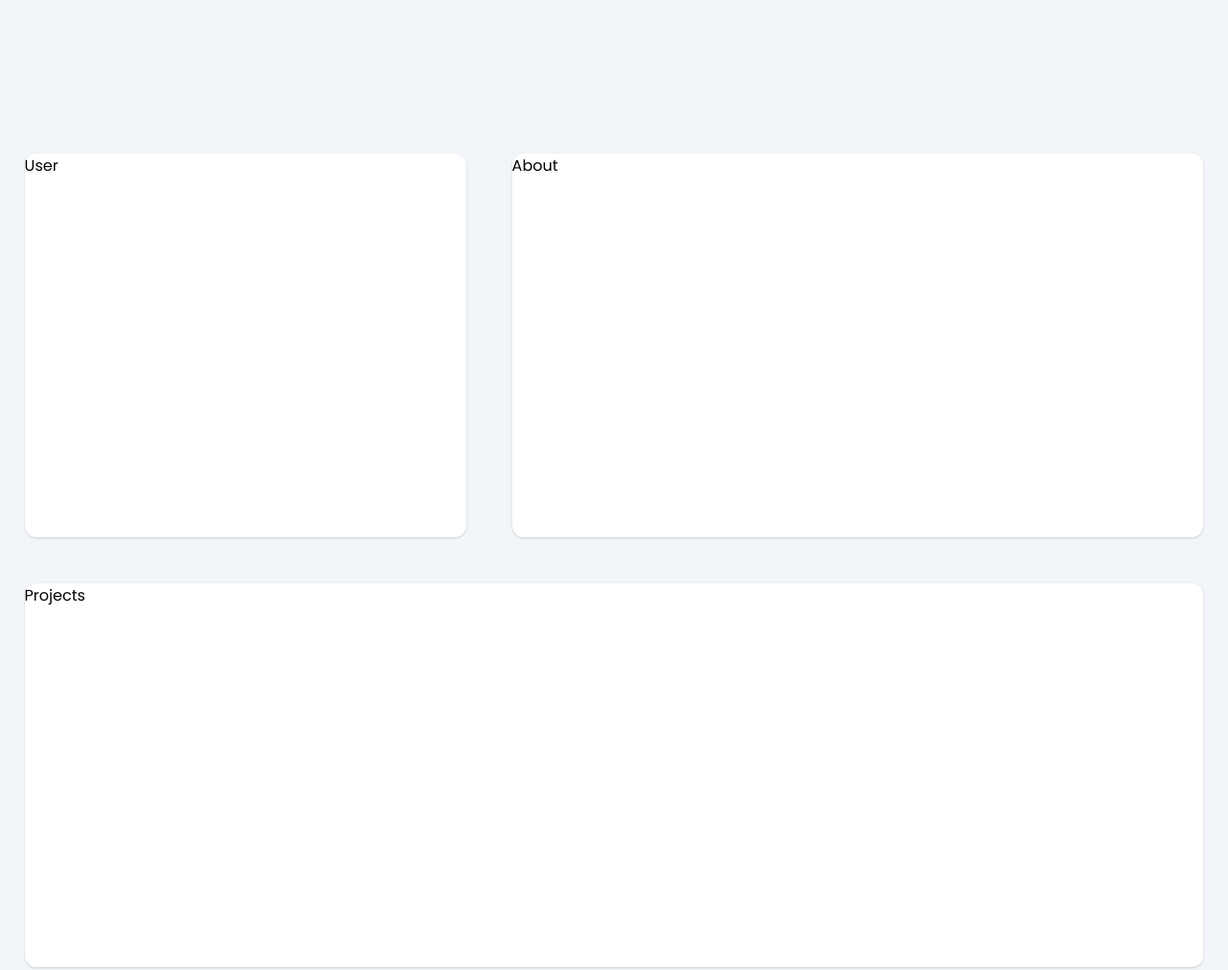
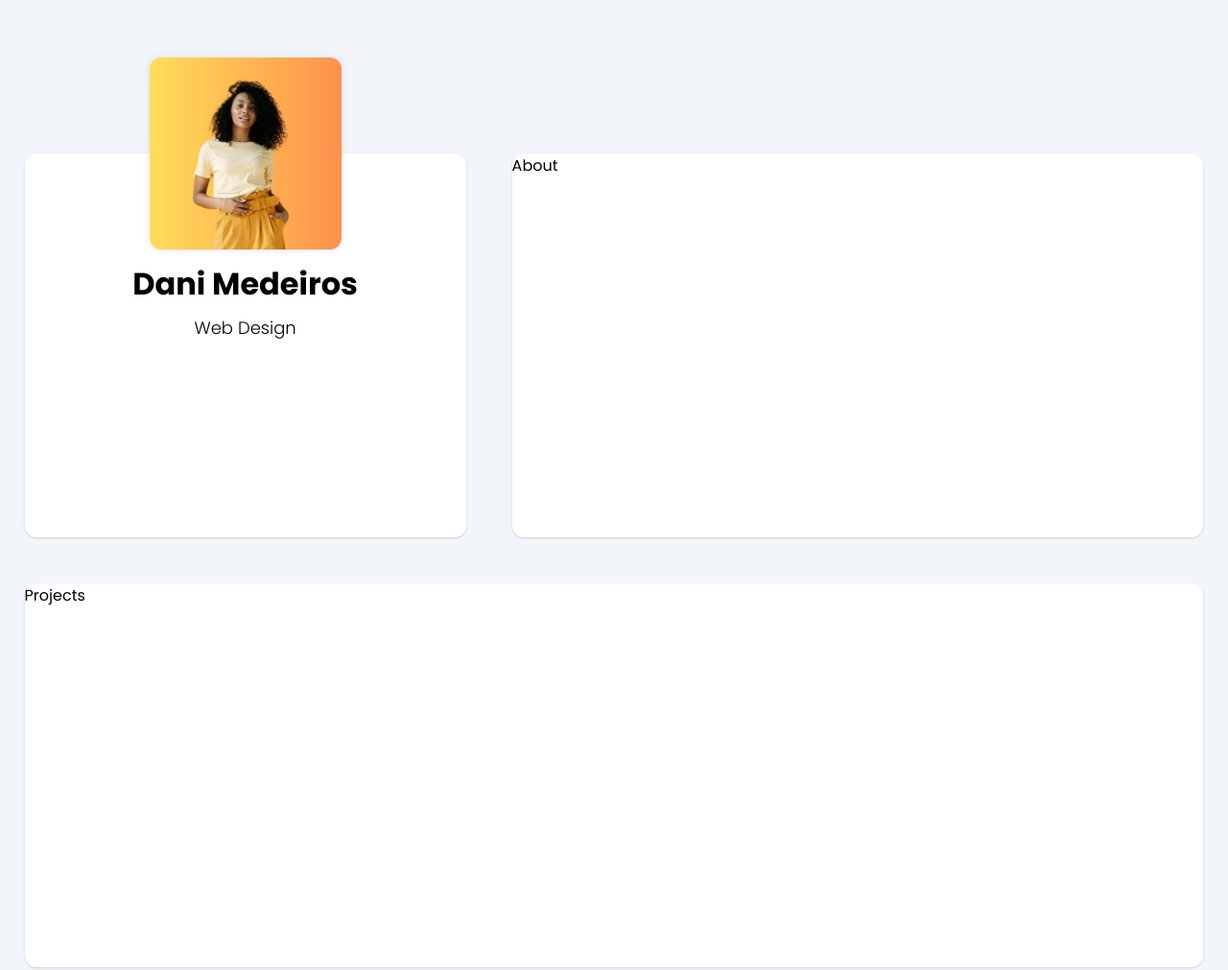
Before and after one commit to codebruno/portfolio-danimedeiros, a plain HTML site: page index.html in a window 1280 px wide. Shown: the whole page at 96% size. Drawn offline with nearby package versions, Linux system fonts and the light colour scheme.

Commit message:
adiciona informações a seção do usuario

```diff
--- /dev/null
+++ b/assets/css/components/user.css
@@ -0,0 +1,39 @@
+.user{
+    padding: 0 40px 40px;
+    display: flex;
+    flex-direction: column;
+    align-items: center;
+    row-gap: 12px;
+}
+
+.user picture{
+    width: 200px;
+    height: 200px;
+
+    border-radius: 12px;
+    box-shadow: var(--shadow-image);
+    margin-top: -100px;
+}
+
+.user picture img{
+    width: 100%;
+    height: 100%;
+    object-fit: cover;
+    border-radius: 12px;
+}
+
+.user__content{
+    display: flex;
+    flex-direction: column;
+    align-items: center;
+    row-gap: 8px;
+}
+
+.user__content h1{
+    font-size: var(--font-32) ;
+}
+
+.user__content p{
+    font-size: var(--font-18);
+    font-weight: 300;
+}
--- a/assets/css/import.css
+++ b/assets/css/import.css
@@ -3,7 +3,7 @@
 
 @import './components/header.css';
 @import './components/navbar.css';
-@import './components/introducao.css';
+@import './components/user.css';
 @import './components/skills.css';
 @import './components/portfolio.css';
 @import './components/sobre.css';
--- a/assets/css/variaveis.css
+++ b/assets/css/variaveis.css
@@ -18,9 +18,8 @@
     --tertiary-color: #E6E1FF;*/
 
     /* tamanho e familia da fonte */
-    --font-1rem: 1rem; /* 16px tamanho padrão */
-    --font-0_9rem: 0.9rem; /* 14px tamanho padrão */
-    --font-2rem: 2rem; /* 32px relativo ao tamanho padrão */
+    --font-18: 1.125rem; /* 18px relativo ao tamanho padrão */
+    --font-32: 2rem; /* 32px relativo ao tamanho padrão */
     --font-1_3rem: 1.3rem; /* 20.8pxrelativo ao tamnho da fonte */
     --font-1_25rem: 1.25rem; /* 20px relativo ao tamnho da fonte */
     --font-1_4rem: 1.4rem; /* 22.4px relativo ao tamnho da fonte */
--- a/index.html
+++ b/index.html
@@ -7,7 +7,7 @@
     <!-- Cdn para 3D -->
    <script src="https://cdnjs.cloudflare.com/ajax/libs/vanilla-tilt/1.8.1/vanilla-tilt.min.js" integrity="sha512-wC/cunGGDjXSl9OHUH0RuqSyW4YNLlsPwhcLxwWW1CR4OeC2E1xpcdZz2DeQkEmums41laI+eGMw95IJ15SS3g==" crossorigin="anonymous" referrerpolicy="no-referrer"></script>
    <!-- Title -->
-   <title>Bruno Silva</title>
+   <title>Dani Medeiros</title>
     <!-- Google Fonts -->
    <link rel="preconnect" href="https://fonts.googleapis.com">
    <link rel="preconnect" href="https://fonts.gstatic.com" crossorigin>
@@ -21,13 +21,23 @@
 <body>
    <div class="app">
 
-    <section class="card">User</section>
+    <section class="card user">
+        <picture>
+            <img src="assets/images/dani.jpg" alt="">
+        </picture>
+
+        <div class="user__content">
+            <h1>Dani Medeiros</h1>
+
+            <p>Web Design</p>
+        </div> <!-- end user__content-->
+    </section> <!-- end card user -->
 
     <section class="card">About</section>
 
     <section class="card projects">Projects</section>
 
-   </div>
+   </div> <!-- end app -->
 
 </body>
 </html>
```
Also changed, not shown: assets/css/components/introducao.css (deleted), assets/images/dani.jpg (added), assets/images/designer.png (deleted), assets/images/foto-eu.png (deleted), assets/images/foto.png (deleted), assets/images/introducao.png (deleted), assets/images/logo.png (deleted), assets/images/trafego.png (deleted), assets/images/user.png (added), assets/images/website.png (deleted).
